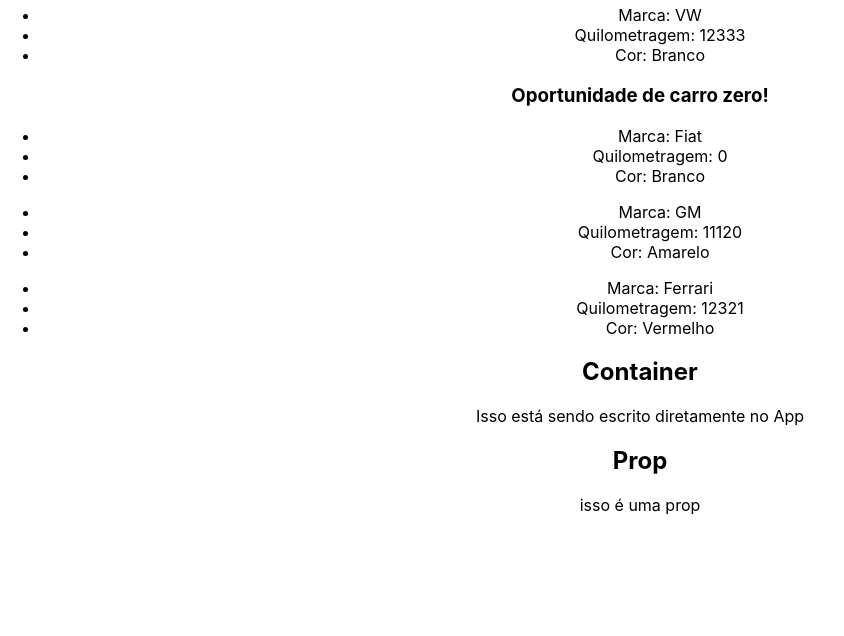
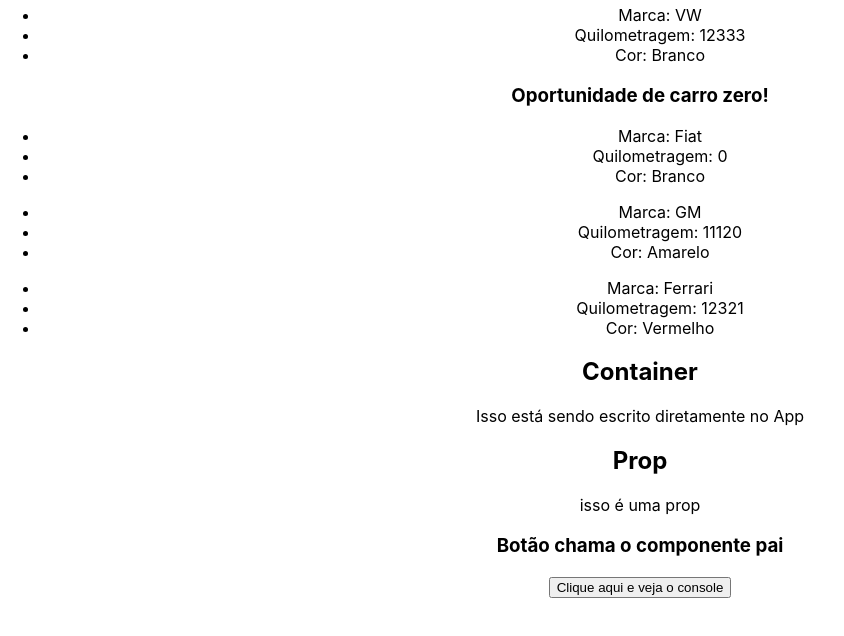
Before and after one commit to WillRadi/react_udemy, a React (Create React App) app in the folder 03_AVANCANDO/avancando/: page / in a window 1280 px wide. Shown: the part 1992-2628 px from the top of the page, without its empty margins (0-844 px from the left). Built offline with nearby package versions, Linux system fonts and the light colour scheme.

Commit message:
Passando função por prop

```diff
--- a/03_AVANCANDO/avancando/src/App.js
+++ b/03_AVANCANDO/avancando/src/App.js
@@ -6,12 +6,17 @@
 import ShowUserName from './components/ShowUserName';
 import CarDetails from './components/CarDetails';
 import Container from './components/Container';
+import FunctionAsProp from './components/FunctionAsProp';
 
 const cars = [
   {id: 1, brand: 'Fiat', km: 0, color: 'Branco', newCar: true},
   {id: 2, brand: 'GM', km: 11120, color: 'Amarelo', newCar: false},
   {id: 3, brand: 'Ferrari', km: 12321, color: 'Vermelho', newCar: false}
 ]
+
+const showMessage = () => {
+  console.log('clicou no componente')
+}
 
 function App() {
   return (
@@ -41,6 +46,7 @@
         <Container anotherProp="isso é uma prop">
           <p>Isso está sendo escrito diretamente no App</p>
         </Container>
+        <FunctionAsProp myProp={showMessage} />
       </div>
     </div>
   );
--- /dev/null
+++ b/03_AVANCANDO/avancando/src/components/FunctionAsProp.js
@@ -0,0 +1,8 @@
+const FunctionAsProp = ({myProp}) => {
+  return <>
+    <h3>Botão chama o componente pai</h3>
+    <button onClick={myProp}>Clique aqui e veja o console</button>
+  </>
+}
+
+export default FunctionAsProp
```
Also changed, not shown: 1 other file (tests, documents, lock files or other folders).
